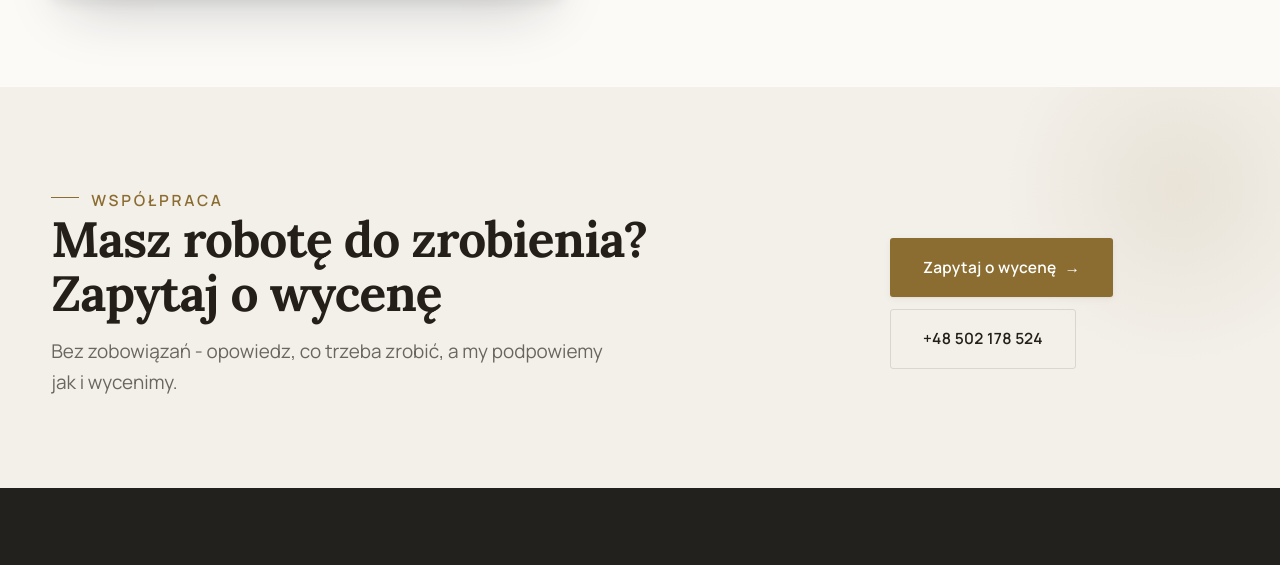
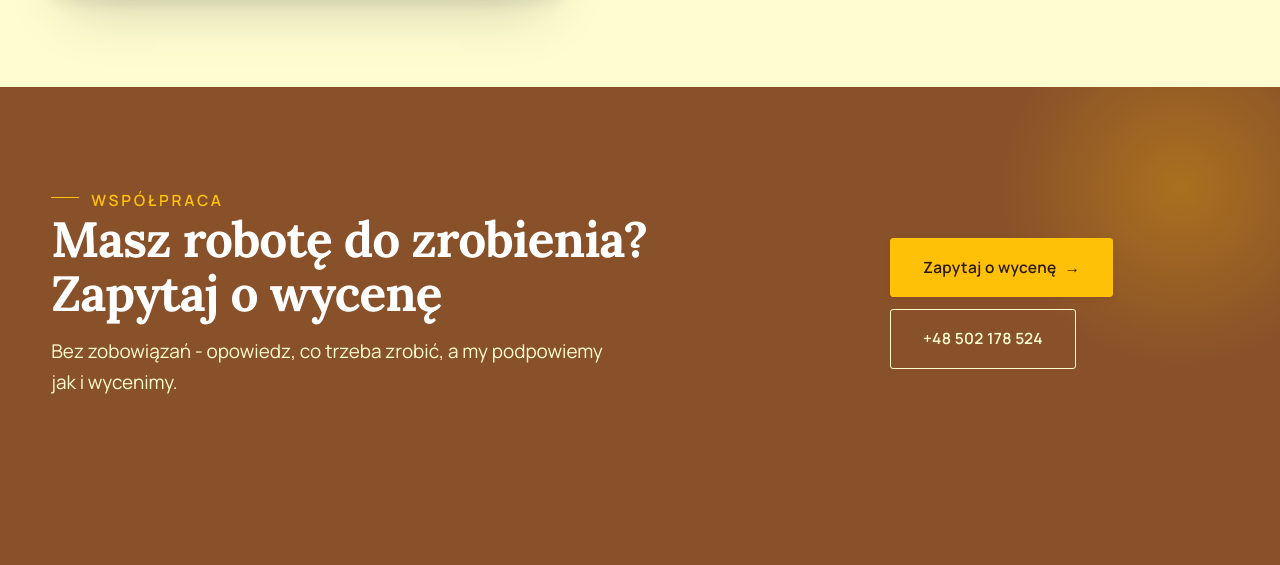
Before and after one commit to Impulseo-pl/braven-uslugi-cykliniarskie-bartosz-kowalczyk, a plain HTML site: page o-nas.html in a window 1280 px wide. Shown: the part 1151-1716 px from the top of the page. Drawn offline with Linux system fonts and the light colour scheme.

Commit message:
Kolorystyka Honeycomb jak ArtSpaw: #FFFDD0 tło, #F9E076 sekcje i karty, #895129 ciemne pasy, CTA i stopka, #FFC107 przyciski
Co-Authored-By: Claude Opus 5.5 <noreply@anthropic.com>

```diff
--- a/assets/styles.css
+++ b/assets/styles.css
@@ -6,17 +6,17 @@
 
 :root{
   /* PALETA — jasna, architektoniczna, chłodna */
-  --paper:#F3F1EC;          /* główne tło */
-  --paper-2:#E6E3DB;        /* sekcje alternatywne (chłodny jasny szary) */
-  --paper-3:#E6E3DB;        /* delikatne wypełnienia */
-  --ink:#23211E;            /* tekst główny — chłodny grafit */
-  --ink-soft:#43403A;       /* nagłówki drugorzędne */
-  --muted:#87837A;          /* tekst poboczny */
-  --line:rgba(35,33,30,.12);/* hairline */
-  --accent:#8A6B3C;         /* stonowany petrol-slate — jedyny akcent */
-  --accent-d:#6E5430;
-  --accent-soft:rgba(138,107,60,.10);
-  --dark:#23211E;           /* sekcje ciemne (stopka/CTA) */
+  --paper:#FFFDD0;          /* główne tło */
+  --paper-2:#F9E076;        /* sekcje alternatywne (chłodny jasny szary) */
+  --paper-3:#F9E076;        /* delikatne wypełnienia */
+  --ink:#2a1a0e;            /* tekst główny — chłodny grafit */
+  --ink-soft:#3a2614;       /* nagłówki drugorzędne */
+  --muted:#4e3420;          /* tekst poboczny */
+  --line:rgba(137,81,41,.28);/* hairline */
+  --accent:#895129;         /* stonowany petrol-slate — jedyny akcent */
+  --accent-d:#6b3d1d;
+  --accent-soft:rgba(255,193,7,.28);
+  --dark:#895129;           /* sekcje ciemne (stopka/CTA) */
 
   /* HOVER ZDJĘĆ — JEDEN standard dla całego silnika (decyzja K. 04.08.2026, artefakt z wariantami).
      AKTUALNE (K.+Szymon 09.08.2026, wybór z artefaktu 6 wariantów): zoom 1.05 przy 1.4s -
@@ -1658,10 +1658,28 @@ footer{view-transition-name:mt-foot}
 
 
 /* === auto-paleta z marki klienta (źródło: logo) === */
-:root{--accent:#8C6D31;--accent-d:#77581B;--accent-soft:rgba(140,109,49,0.10);--paper:#FCFAF7;--paper-2:#F3F0EA;--paper-3:#EAE6DF;--ink:#242019;--ink-soft:#4C473E;--muted:#7F7B74;--line:rgba(36,32,25,.12);}
+:root{--accent:#895129;--accent-d:#6b3d1d;--accent-soft:rgba(255,193,7,.28);--paper:#FFFDD0;--paper-2:#F9E076;--paper-3:#F9E076;--ink:#2a1a0e;--ink-soft:#3a2614;--muted:#4e3420;--line:rgba(137,81,41,.28);}
 .btn-accent{color:#fff}
 .nav .nav-links a.btn-accent{color:#fff}
 .btn-accent[data-accent-d],.cta-d .btn-accent{color:#fff}
 
 /* === szary tekst dociągnięty do czytelności (WCAG 4.5 na wszystkich tłach) === */
-:root{--muted:#696660;}
+:root{--muted:#4e3420;}
+
+/* ---------- KOLORYSTYKA HONEYCOMB (jak ArtSpaw, 17.11.2026) ----------
+   #FFFDD0 tło, #F9E076 sekcje i karty, #895129 ciemne pasy i stopka, #FFC107 przyciski. */
+.btn-accent,.cta .btn-light,.nav .nav-links a.btn-accent,.sr-book{background:#FFC107;border-color:#FFC107;color:#2a1a0e}
+.btn-accent:hover,.cta .btn-light:hover,.nav .nav-links a.btn-accent:hover,
+.nav:not(.nav-solid) .nav-links a.btn-accent:hover,.nav:not(.nav-solid) .nav-links a.btn-accent:focus-visible{background:#895129;border-color:#895129;color:#fff}
+.svc,.trust-card,.form{background:#F9E076}
+.trust .trust-card{background:#FFFDD0}
+.gateways-band,.opinie{background:#F9E076}
+.opinie .op-card{background:#FFFDD0}
+.cta{background:#895129;color:#FFFDD0}
+.cta h2,.cta h3{color:#fff}
+.cta p{color:#FFFDD0}
+.cta .eyebrow{color:#FFC107}
+.cta .eyebrow::before{background:#FFC107}
+.cta .btn-ghost{border-color:#FFFDD0;color:#FFFDD0}
+.cta .btn-ghost:hover{border-color:#FFC107;color:#FFC107}
+.strip .item{border-left-color:#FFC107}
```
